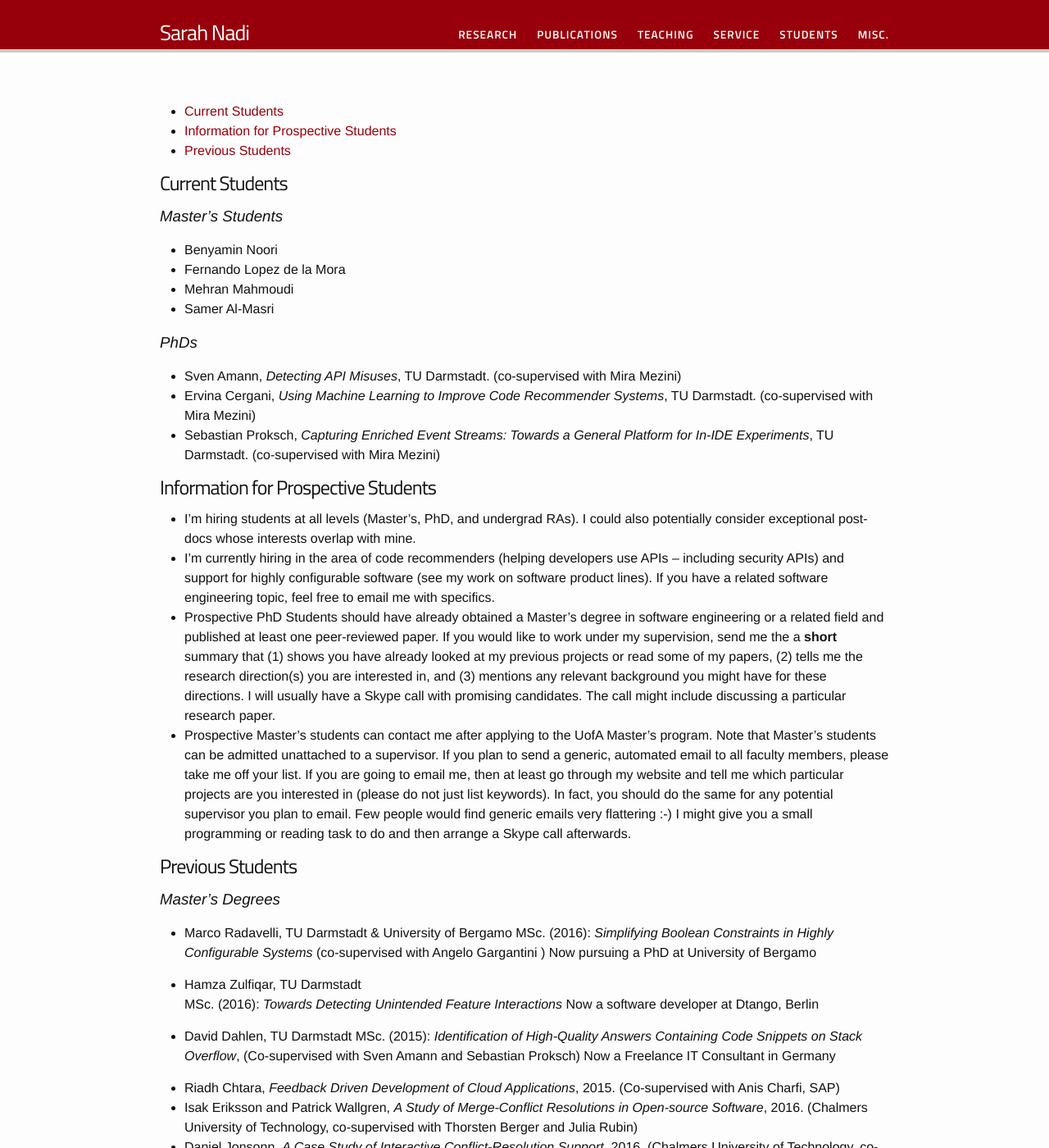
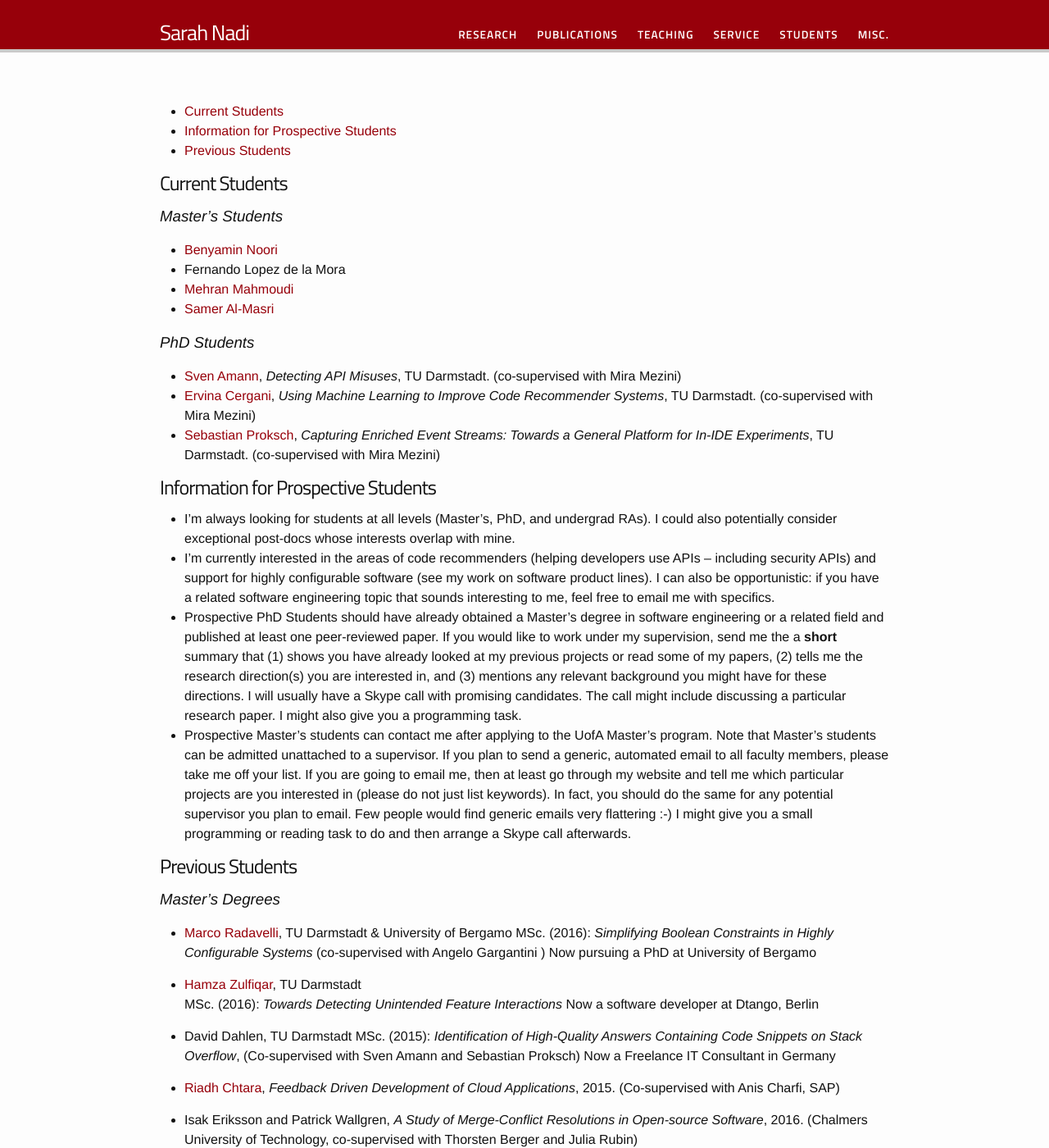
Before and after one commit to snadi/snadi.github.io, a Jekyll site: the page built from pages/students.md, in a window 1280 px wide and 1400 px high. Shown: the whole window at 82% size. Built offline with Jekyll 4.4.1, drawn with Linux system fonts in a browser that asks for light colours.

Commit message:
Update student page

```diff
--- a/pages/students.md
+++ b/pages/students.md
@@ -11,41 +11,41 @@ permalink: /students/
 
 <a name = "curr"></a>
 
-# Current Students #
+# Current Students
 
-### Master's Students ###
-* Benyamin Noori
+### Master's Students
+* [Benyamin Noori](https://www.linkedin.com/in/benyamin-noori-a58aa953/)
 * Fernando Lopez de la Mora
-* Mehran Mahmoudi
-* Samer Al-Masri
+* [Mehran Mahmoudi](https://www.linkedin.com/in/mehrmoudi/)
+* [Samer Al-Masri](https://www.linkedin.com/in/samer-al-masri-b297788a/)
 
-### PhDs ###
-* Sven Amann, <i>Detecting API Misuses</i>, TU Darmstadt. (co-supervised with Mira Mezini)
-* Ervina Cergani, <i>Using Machine Learning to Improve Code Recommender Systems</i>, TU Darmstadt. (co-supervised with Mira Mezini)
-* Sebastian Proksch, <i>Capturing Enriched Event Streams: Towards a General Platform for In-IDE Experiments</i>, TU Darmstadt. (co-supervised with Mira Mezini)
+### PhD Students
+* [Sven Amann](http://sven-amann.de/), <i>Detecting API Misuses</i>, TU Darmstadt. (co-supervised with Mira Mezini)
+* [Ervina Cergani](http://www.stg.tu-darmstadt.de/staff/ervina_cergani/ervina_cergani.en.jsp), <i>Using Machine Learning to Improve Code Recommender Systems</i>, TU Darmstadt. (co-supervised with Mira Mezini)
+* [Sebastian Proksch](http://www.stg.tu-darmstadt.de/staff/sebastian_proksch/index.en.jsp), <i>Capturing Enriched Event Streams: Towards a General Platform for In-IDE Experiments</i>, TU Darmstadt. (co-supervised with Mira Mezini)
 
 
 <a name="prospective"></a>
 
-# Information for Prospective Students #
+# Information for Prospective Students
 
-* I'm hiring students at all levels (Master's, PhD, and undergrad RAs). I could also potentially consider exceptional post-docs whose interests overlap with mine.
-* I'm currently hiring in the area of code recommenders (helping developers use APIs -- including security APIs) and support for highly configurable software (see my work on software product lines). If you have a related software engineering topic, feel free to email me with specifics.
-* Prospective PhD Students should have already obtained a Master's degree in software engineering or a related field and published at least one peer-reviewed paper. If you would like to work under my supervision, send me the a **short** summary that (1) shows you have already looked at my previous projects or read some of my papers, (2) tells me the research direction(s) you are interested in, and (3) mentions any relevant background you might have for these directions. I will usually have a Skype call with promising candidates. The call might include discussing a particular research paper.
+* I'm always looking for students at all levels (Master's, PhD, and undergrad RAs). I could also potentially consider exceptional post-docs whose interests overlap with mine.
+* I'm currently interested in the areas of code recommenders (helping developers use APIs -- including security APIs) and support for highly configurable software (see my work on software product lines). I can also be opportunistic: if you have a related software engineering topic that sounds interesting to me, feel free to email me with specifics.
+* Prospective PhD Students should have already obtained a Master's degree in software engineering or a related field and published at least one peer-reviewed paper. If you would like to work under my supervision, send me the a **short** summary that (1) shows you have already looked at my previous projects or read some of my papers, (2) tells me the research direction(s) you are interested in, and (3) mentions any relevant background you might have for these directions. I will usually have a Skype call with promising candidates. The call might include discussing a particular research paper. I might also give you a programming task.
 * Prospective Master's students can contact me after applying to the UofA Master's program. Note that Master's students can be admitted unattached to a supervisor. If you plan to send a generic, automated email to all faculty members, please take me off your list. If you are going to email me, then at least go through my website and tell me which particular projects are you interested in (please do not just list keywords). In fact, you should do the same for any potential supervisor you plan to email. Few people would find generic emails very flattering :-) I might give you a small programming or reading task to do and then arrange a Skype call afterwards.
 
 
 <a name = "prev"></a>
 
-# Previous Students #
+# Previous Students
 
-### Master's Degrees ###
-* Marco Radavelli, TU Darmstadt & University of Bergamo
+### Master's Degrees
+* [Marco Radavelli](http://cs.unibg.it/radavelli/), TU Darmstadt & University of Bergamo
         MSc. (2016): *Simplifying Boolean Constraints in Highly Configurable Systems*
         (co-supervised with Angelo Gargantini )
         Now pursuing a PhD at University of Bergamo
 
-* Hamza Zulfiqar, TU Darmstadt
+* [Hamza Zulfiqar](https://www.linkedin.com/in/hamza-zulfiqar-32b94a9a/), TU Darmstadt
         MSc. (2016): <i>Towards Detecting Unintended Feature Interactions</i>
         Now a software developer at Dtango, Berlin
 
@@ -54,6 +54,8 @@ permalink: /students/
         (Co-supervised with Sven Amann and Sebastian Proksch)
         Now a Freelance IT Consultant in Germany
 
-* Riadh Chtara, <i>Feedback Driven Development of Cloud Applications</i>, 2015. (Co-supervised with Anis Charfi, SAP)
+* [Riadh Chtara](https://www.linkedin.com/in/riadh-chtara-40a13768/), <i>Feedback Driven Development of Cloud Applications</i>, 2015. (Co-supervised with Anis Charfi, SAP)
+
 * Isak Eriksson and Patrick Wallgren, <i>A Study of Merge-Conflict Resolutions in Open-source Software</i>, 2016. (Chalmers University of Technology, co-supervised with Thorsten Berger and Julia Rubin)
+
 * Daniel Jonsonn, <i>A Case Study of Interactive Conflict-Resolution Support</i>, 2016. (Chalmers University of Technology, co-supervised with Thorsten Berger) -- Currently a systems developer at Bit Addict, Sweden
```
